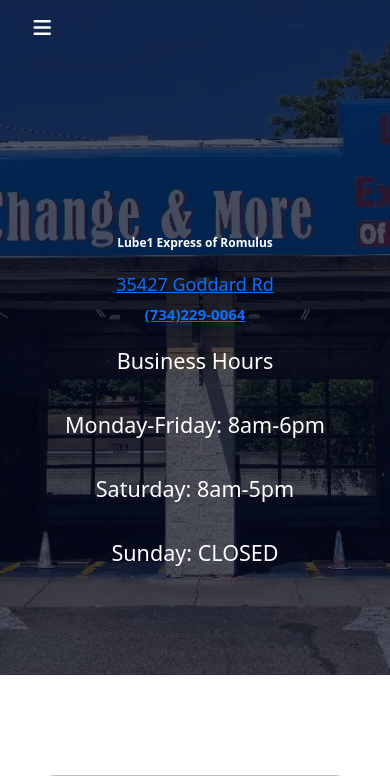
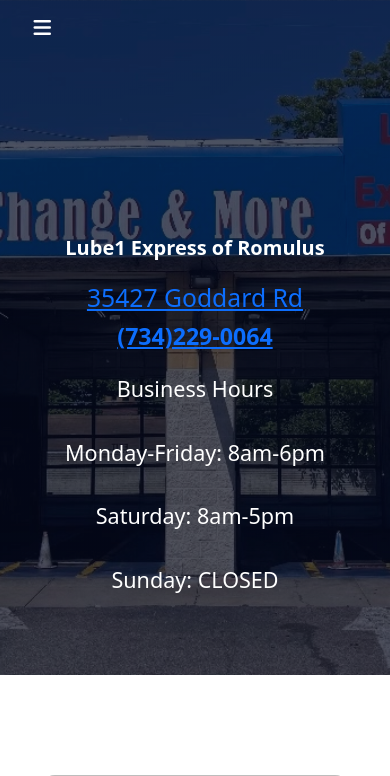
Before and after one commit to alsaady20/lube1express, a Django app: page / in a window 390 px wide; the page is wider, and only the part inside the window is pictured. Shown: the top 776 px of that part. Run offline with Django 3.2, Linux system fonts and the light colour scheme; some libraries are stand-ins or nearby versions.

Commit message:
12th commit

```diff
--- a/static/basicsite.css
+++ b/static/basicsite.css
@@ -68,15 +68,6 @@ nav .fa{
 @media(max-width: 700px){
     .text-box h1{
         font-size: 20px;
-    }
-    .text-box h2{
-        font-size: 18px;
-    }
-    .text-box h3{
-        font-size: 15px;
-    }
-    .text-box h1{
-        font-size: 12px;
     }
     .nav-links ul li{
         display: block;
--- a/templates/basicapp/index.html
+++ b/templates/basicapp/index.html
@@ -25,14 +25,12 @@
 
         <div class="text-box">
             <h1>Lube1 Express of Romulus</h1>
-            <div class="hours">
-                <a href="#googleMap"><h2>35427 Goddard Rd</h2></a>
+                <h2><a href="#googleMap">35427 Goddard Rd</a></h2>
                 <a href="tel:+17342290064"><h3>(734)229-0064</h3></a>
                 <h4>Business Hours</h4>
                 <h4>Monday-Friday: 8am-6pm</h4>
                 <h4>Saturday: 8am-5pm</h4>
                 <h4>Sunday: CLOSED</h4>
-            </div>
         </div>
     </section>
 
```
